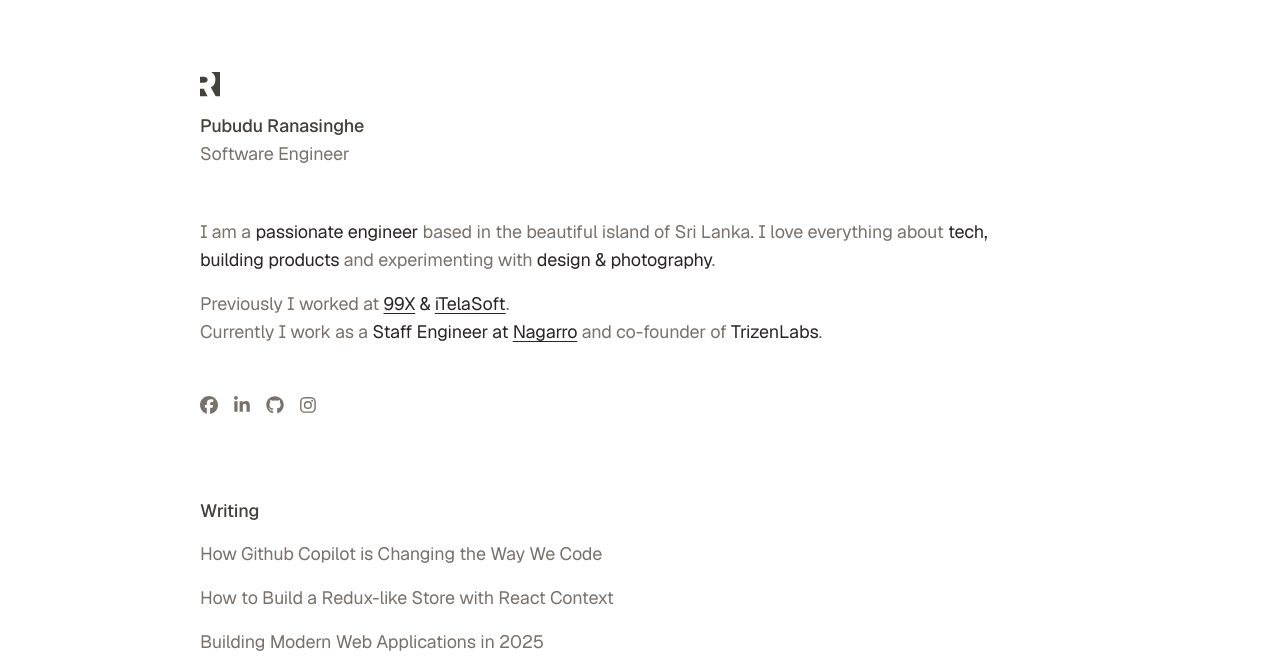
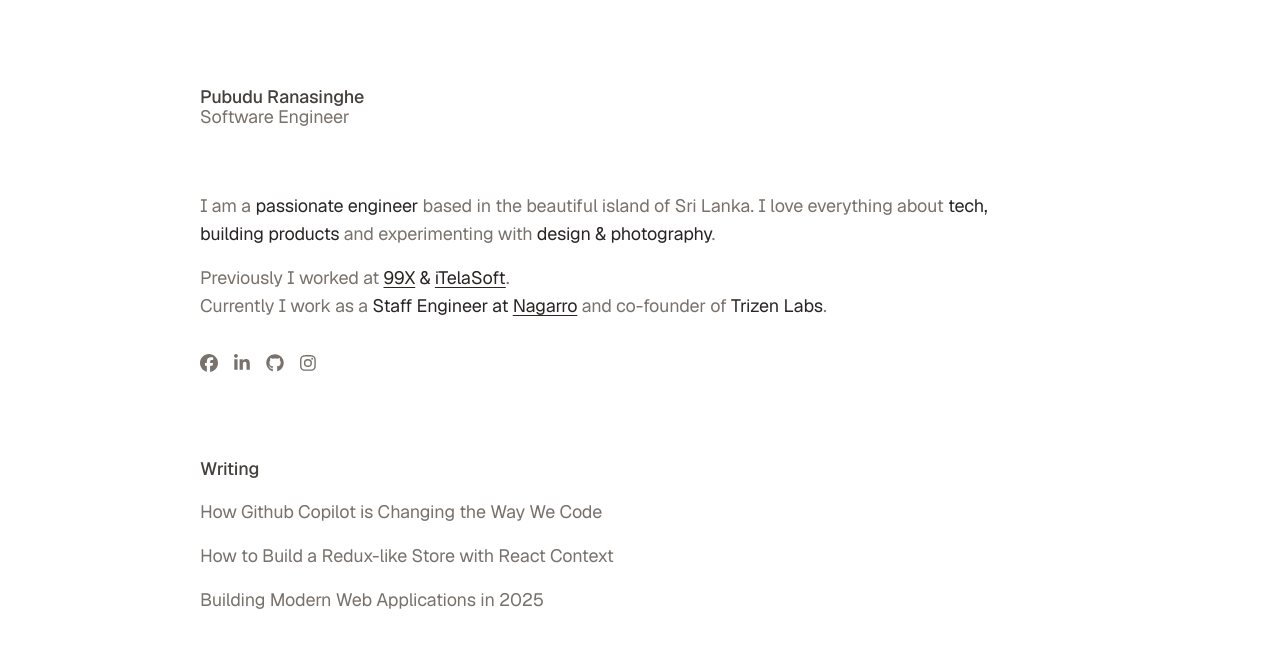
Before and after one commit to pubudu-ranasinghe/pubudu, an Astro site: page / in a window 1280 px wide. Shown: the top 664 px of the page. Built offline with nearby package versions, Linux system fonts and the light colour scheme; Astro itself is replaced by a stand-in of ours.

Commit message:
feat: implement Header component and integrate into Intro layout

```diff
--- /dev/null
+++ b/src/components/Header.astro
@@ -0,0 +1,56 @@
+---
+import Logo from "./Logo.astro";
+
+export interface Props {
+  name?: string;
+  title?: string;
+  compact?: boolean;
+}
+
+const {
+  name = "Pubudu Ranasinghe",
+  title = "Software Engineer",
+  compact = true,
+} = Astro.props;
+---
+
+<header class={`hero container ${compact ? "compact" : ""}`}>
+  {!compact && <Logo height={25} />}
+  <h1>
+    {name}
+    <span>{title}</span>
+  </h1>
+</header>
+
+<style>
+  h1 {
+    font-size: var(--font-size-base);
+    font-weight: var(--font-weight-medium);
+    color: var(--color-stone-7);
+    line-height: var(--line-height-base);
+  }
+
+  h1 span {
+    color: var(--color-stone-5);
+    display: block;
+    font-weight: var(--font-weight-base);
+  }
+
+  .hero {
+    display: flex;
+    align-items: start;
+    flex-direction: column;
+    justify-content: center;
+    padding-top: var(--hero-padding-vertical);
+    padding-bottom: 50px;
+  }
+
+  .hero.compact {
+    --line-height-base: 20px;
+
+    flex-direction: row;
+    justify-content: flex-start;
+    align-items: center;
+    gap: 16px;
+  }
+</style>
--- a/src/components/Intro.astro
+++ b/src/components/Intro.astro
@@ -1,5 +1,5 @@
 ---
-import Logo from "./Logo.astro";
+import Header from "./Header.astro";
 import SocialLinks from "./SocialLinks.astro";
 
 export interface Props {
@@ -13,19 +13,12 @@ const { name = "Pubudu Ranasinghe", title = "Software Engineer" } = Astro.props;
 
 <article id="container">
   <main>
-    <header class="hero container">
-      <Logo />
-
-      <h1>
-        {name}
-        <span>{title}</span>
-      </h1>
-
-      <section class="bio">
+    <Header name={name} title={title} />
+    <section class="bio container">
       <p>
         I am a <span>passionate engineer</span> based in the beautiful island of
-          Sri Lanka. I love everything about <span>tech, building products</span
-          > and experimenting with
+        Sri Lanka. I love everything about <span>tech, building products</span> and
+        experimenting with
         <span>design & photography</span>.
       </p>
       <p>
@@ -45,42 +38,21 @@ const { name = "Pubudu Ranasinghe", title = "Software Engineer" } = Astro.props;
             target="_blank"
             rel="noopener noreferrer">Nagarro</a
           ></span
-          > and co-founder of <span>TrizenLabs</span>.
+        > and co-founder of <span>Trizen Labs</span>.
       </p>
+      <SocialLinks />
     </section>
-
-      <SocialLinks />
-    </header>
   </main>
 </article>
 
 <style>
-  h1 {
-    font-size: var(--font-size-base);
-    font-weight: var(--font-weight-medium);
-    color: var(--color-stone-7);
-    line-height: var(--line-height-base);
-    margin-bottom: 50px;
-  }
-
-  h1 span {
-    color: var(--color-stone-5);
-    display: block;
-    font-weight: var(--font-weight-base);
-  }
-
   main {
     display: flex;
     flex-direction: column;
     justify-content: center;
   }
 
-  .hero {
-    display: flex;
-    align-items: start;
-    flex-direction: column;
-    justify-content: center;
-    padding-top: var(--hero-padding-vertical);
+  .bio {
     padding-bottom: var(--hero-padding-vertical);
   }
 
--- a/src/components/Logo.astro
+++ b/src/components/Logo.astro
@@ -5,7 +5,7 @@ export interface Props {
   class?: string;
 }
 
-const { width = "20", height = "25", class: className = "" } = Astro.props;
+const { width, height, class: className = "" } = Astro.props;
 ---
 
 <svg
@@ -16,6 +16,7 @@ const { width = "20", height = "25", class: className = "" } = Astro.props;
   class={className}
   role="img"
   aria-label="Pubudu Ranasinghe Logo"
+  preserveAspectRatio="xMidYMid meet"
 >
   <path
     d="M3.74609 16.708L7.54785 24.3105H0V16.708H3.74609ZM20 24.3105H15.668L10.8096 15.3027C12.3706 14.6263 13.5287 13.5856 14.2832 12.1807C15.0376 10.7759 15.415 9.24107 15.415 7.57617C15.415 4.68831 14.4395 2.46336 12.4883 0.902344C12.0786 0.564667 11.6296 0.265828 11.1445 0H20V24.3105ZM3.62891 4.64941C4.77348 4.64941 5.7231 4.89645 6.47754 5.39062C7.25805 5.88495 7.64844 6.65268 7.64844 7.69336C7.64838 8.7079 7.25798 9.46275 6.47754 9.95703C5.72314 10.4251 4.77337 10.6592 3.62891 10.6592H0V4.64941H3.62891Z"
```
Lines whose indentation alone changed are shown as unchanged.
